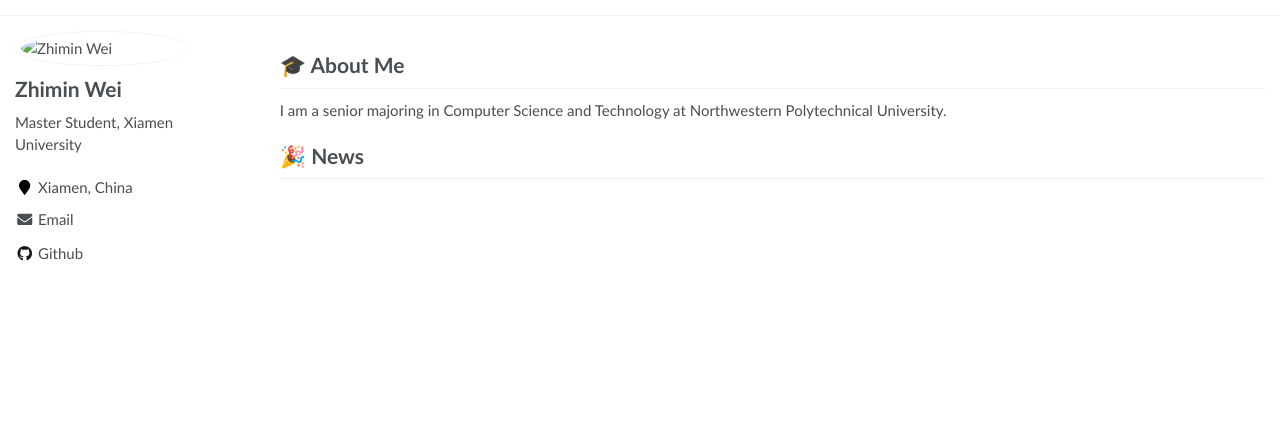
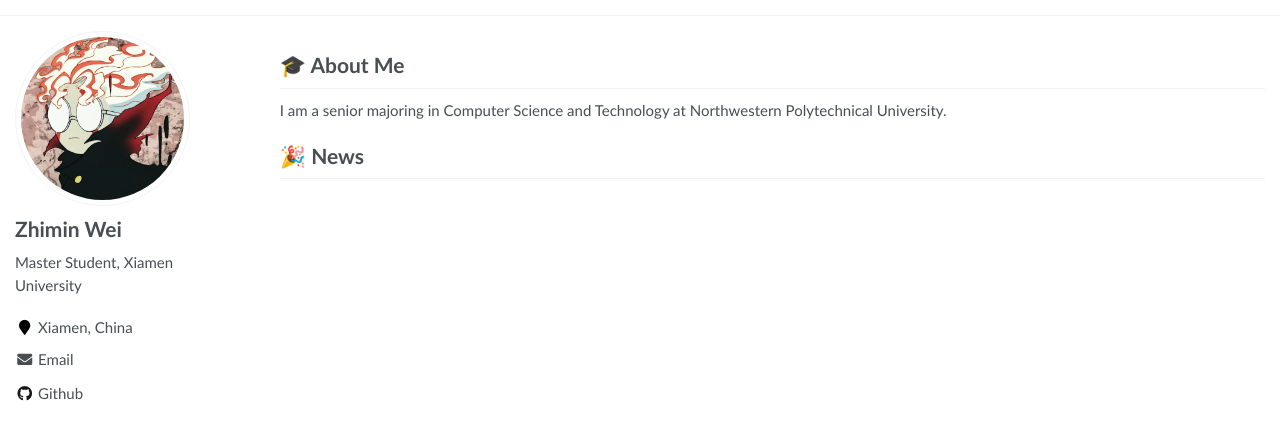
Before and after one commit to zhiminwei551/zhiminwei551.github.io, a Jekyll site: the page built from _pages/about.md, in a window 1280 px wide. Shown: the top 440 px of the page. Built offline with Jekyll 4.4.1, drawn with Linux system fonts in a browser that asks for light colours.

Commit message:
Add profile

```diff
--- a/_config.yml
+++ b/_config.yml
@@ -22,7 +22,7 @@ baidu_site_verification  :  # get baidu_site_verification from https://ziyuan.ba
 # Site Author
 author:
   name             : "Zhimin Wei"
-  avatar           : # "images/ZhangQinggang.jpg"
+  avatar           : "images/DANDA.jpg"
   bio              : "Master Student, Xiamen University"
   location         : "Xiamen, China"
   # employer         : "Hong Kong Polytechnic University"
```
Also changed, not shown: images/DANDA.jpg (added), images/ZhangQinggang.jpg (deleted).
